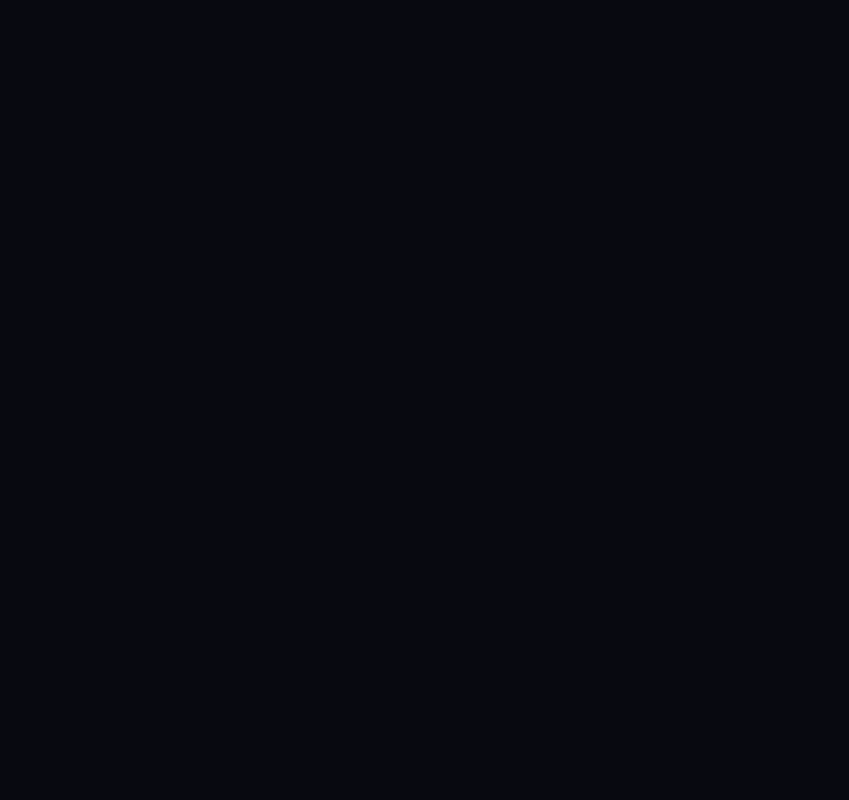
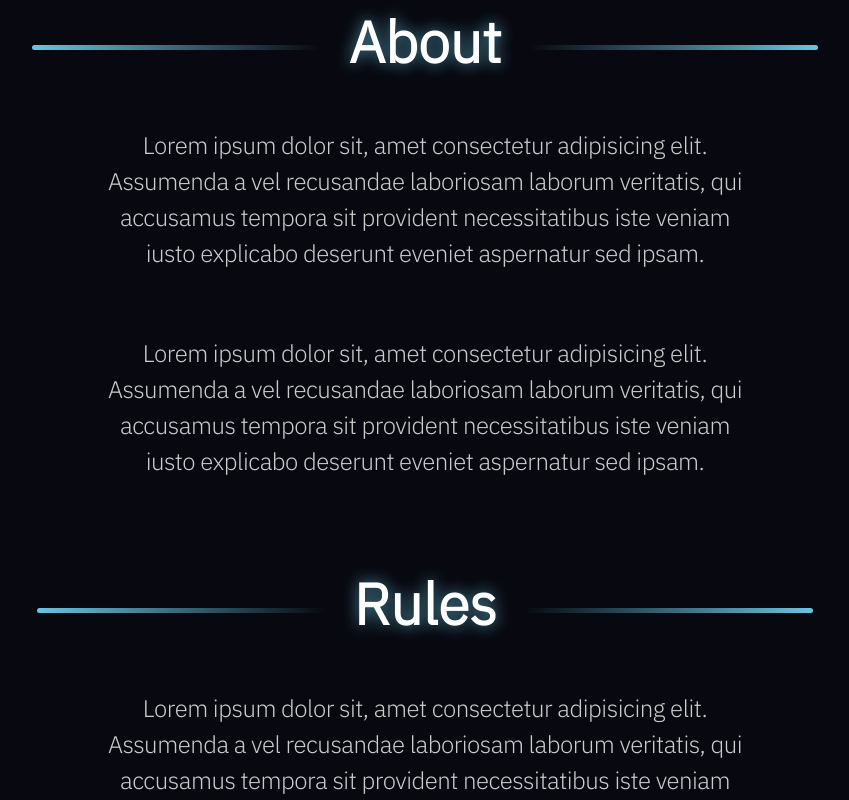
Before and after one commit to kg-kartik/CryptX, a React (Create React App) app in the folder client/: page / in a window 1280 px wide. Shown: the part 820-1620 px from the top of the page, without its empty margins (215-1064 px from the left). Before the commit the page ends 800 px from the top, so only its background shows below. Built offline with nearby package versions, Linux system fonts and the light colour scheme.

Commit message:
added rules and about sections

```diff
--- a/client/src/App.css
+++ b/client/src/App.css
@@ -1,5 +1,4 @@
 @import url("https://fonts.googleapis.com/css2?family=IBM+Plex+Sans:wght@300&display=swap");
-@import url(https://fonts.googleapis.com/css?family=Noto+Sans&display=swap);
 @import url("https://fonts.googleapis.com/css2?family=Noto+Sans&display=swap");
 
 /* Global Styles */
--- a/client/src/components/Home.js
+++ b/client/src/components/Home.js
@@ -2,9 +2,70 @@ import React from "react";
 import { Link } from "react-router-dom";
 import "../App.css";
 import Navbar from "../layouts/Navbar";
+import styled from "styled-components";
+
+const SectionHeadingContainer = styled.h2`
+	display:block;
+	font-size: 3.6rem;
+	width: 90%;
+    background-color: transparent;
+	text-align: center;
+	margin: 0 auto 3%;
+	text-shadow: 0 0 15px rgb(92 171 195 / 88%);
+	&::before{
+		background: linear-gradient(90deg, rgba(118,223,255,.877), transparent);
+		content: "";
+		display: inline-block;
+		border-radius: 1rem 0 0 1rem ;
+		height: 5px;
+		position: relative;
+		vertical-align: middle;
+		width: 50%;
+		text-shadow: 0 0 4px #000000;
+		right: .5em;
+		margin-left: -50%;
+	}
+	&::after{
+		background: linear-gradient(-90deg, rgba(118,223,255,.877), transparent);
+		content: "";
+		display: inline-block;
+		border-radius: 0 1rem 1rem 0 ;
+		height: 5px;
+		position: relative;
+		vertical-align: middle;
+		width: 50%;
+		text-shadow: 0 0 4px #000000;
+		left: .5em;
+		margin-right: -50%;
+	}
+`
+
+const Heading = styled.span`
+	letter-spacing:0;
+	color: white;
+	font-weight: 700;
+`
+
+const Section = styled.section`
+	margin: 2% auto 0;
+	padding: 0 0 2rem;
+	display:grid;
+	place-items:center;
+	width:50%;
+`
+
+const Para = styled.p`
+	font-family: "IBM Plex Sans";
+	letter-spacing: -0.5px;
+	color:#cccccc;
+	margin: 2rem 0;
+	font-size: 1.5rem;
+	text-align:center;
+`
 
 const Home = () => {
 	return (
+		<>
 		<section className="landing">
 			<Navbar />
 			<div className="dark-overlay">
@@ -21,6 +82,21 @@ const Home = () => {
 				</div>
 			</div>
 		</section>
+		<Section>
+			<SectionHeadingContainer>
+				<Heading className="landing">About</Heading>
+			</SectionHeadingContainer>
+			<Para>Lorem ipsum dolor sit, amet consectetur adipisicing elit. Assumenda a vel recusandae laboriosam laborum veritatis, qui accusamus tempora sit provident necessitatibus iste veniam iusto explicabo deserunt eveniet aspernatur sed ipsam.</Para>
+			<Para>Lorem ipsum dolor sit, amet consectetur adipisicing elit. Assumenda a vel recusandae laboriosam laborum veritatis, qui accusamus tempora sit provident necessitatibus iste veniam iusto explicabo deserunt eveniet aspernatur sed ipsam.</Para>
+		</Section>
+		<Section>
+			<SectionHeadingContainer>
+				<Heading className="landing">Rules</Heading>
+			</SectionHeadingContainer>
+			<Para>Lorem ipsum dolor sit, amet consectetur adipisicing elit. Assumenda a vel recusandae laboriosam laborum veritatis, qui accusamus tempora sit provident necessitatibus iste veniam iusto explicabo deserunt eveniet aspernatur sed ipsam.</Para>
+			<Para>Lorem ipsum dolor sit, amet consectetur adipisicing elit. Assumenda a vel recusandae laboriosam laborum veritatis, qui accusamus tempora sit provident necessitatibus iste veniam iusto explicabo deserunt eveniet aspernatur sed ipsam.</Para>
+		</Section>
+		</>
 	);
 };
 
--- a/client/src/components/SignInNew.jsx
+++ b/client/src/components/SignInNew.jsx
@@ -96,6 +96,9 @@ const LoginContainer = styled(animated.div)`
 	margin: 0 0 2rem;
 	max-width: 90%;
 	opacity: 1;
+	@media (max-width:1224px){
+		zoom: 0.75;
+	}
 `
 const Heading = styled.div`
 	.icon{
--- a/client/src/components/SignUpNew.jsx
+++ b/client/src/components/SignUpNew.jsx
@@ -87,7 +87,7 @@ const LoginContainer = styled(animated.div)`
 	opacity: 1;
 	margin: 0 0 2rem;
 	@media (max-width:1224px){
-		zoom: 0.8;
+		zoom: 0.75;
 	}
 `
 
```
